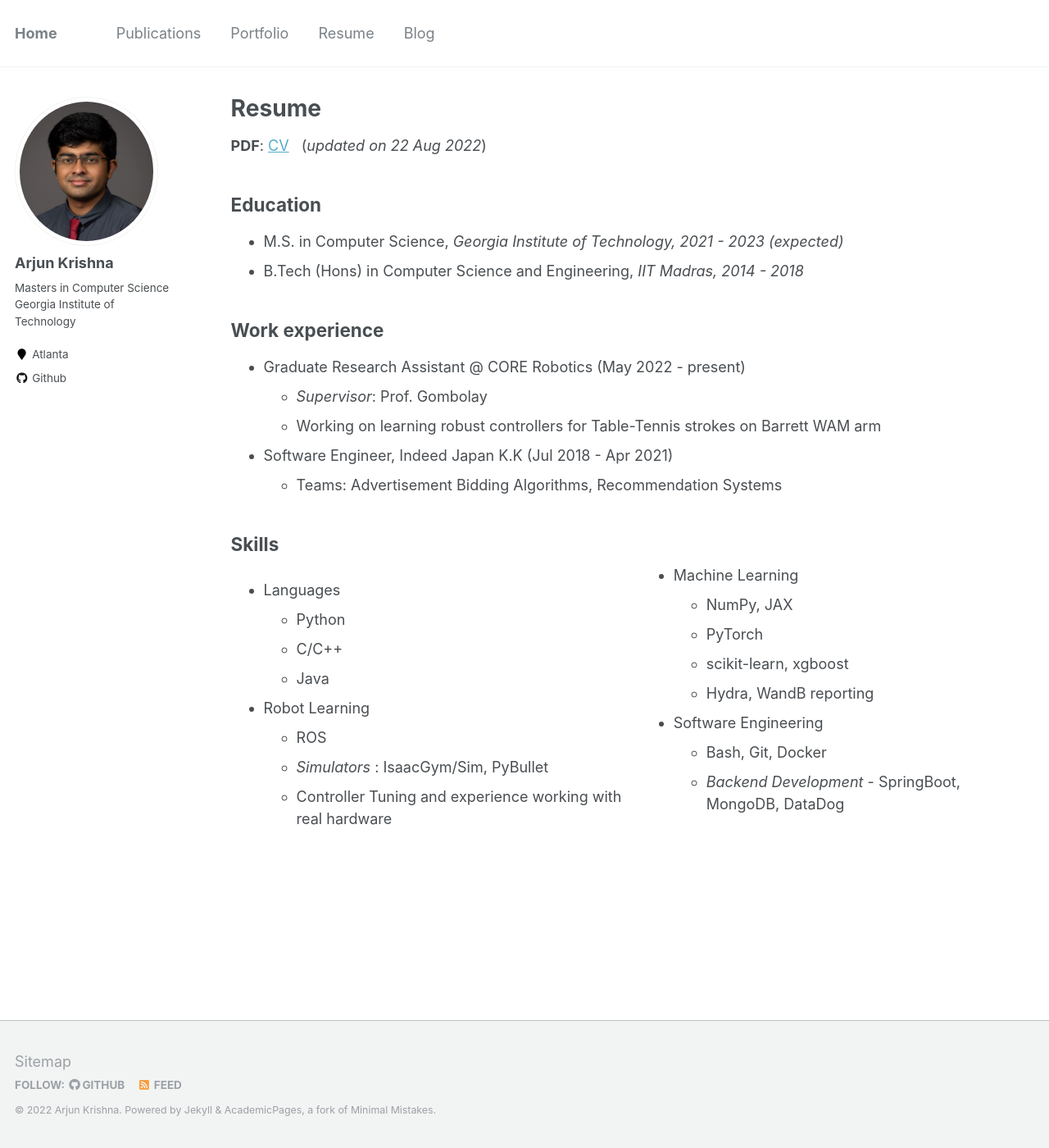
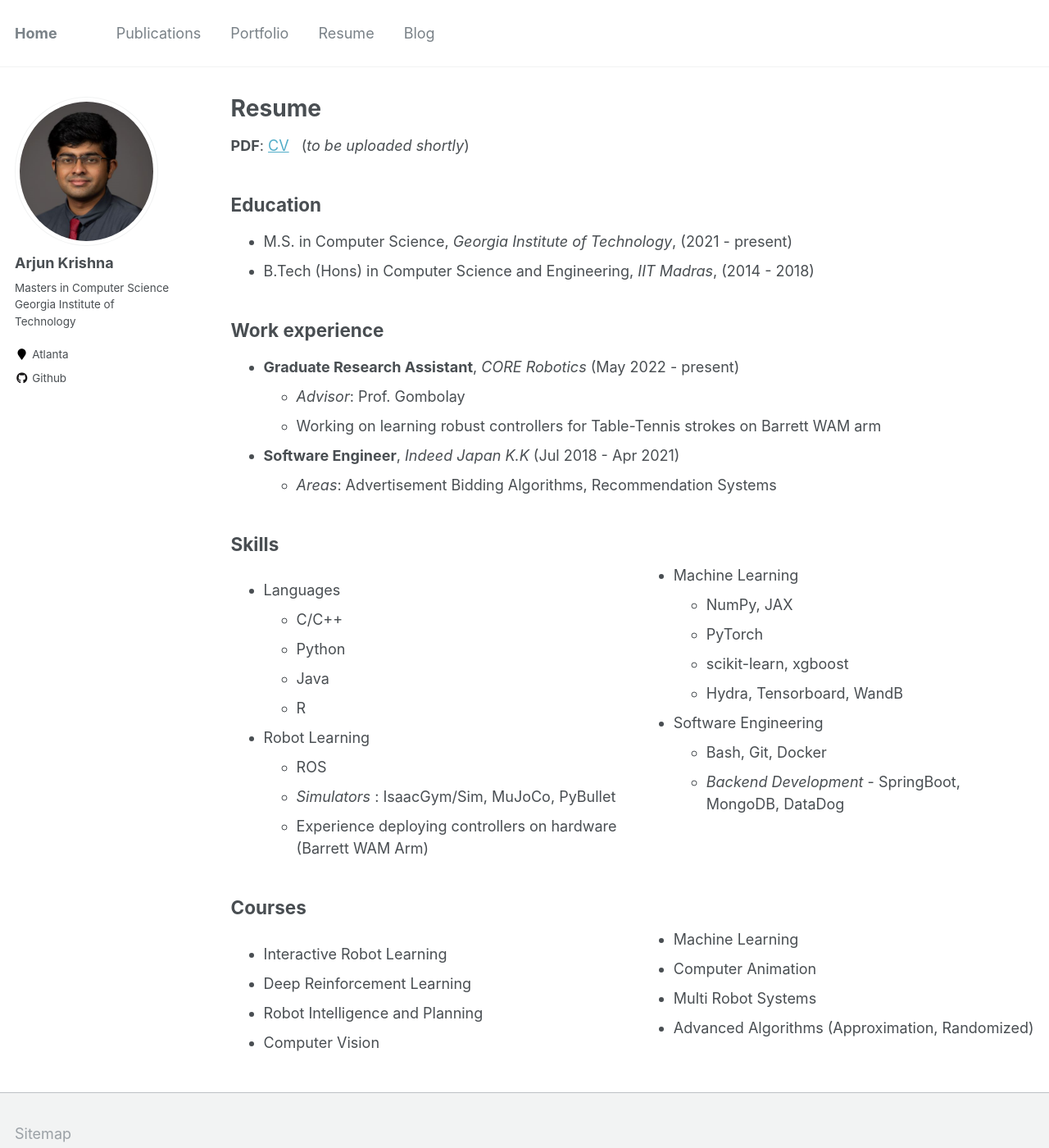
Before and after one commit to arjun-krishna/arjun-krishna.github.io, a Jekyll site: the page built from _pages/resume.md, in a window 1280 px wide and 1400 px high. Shown: the whole window at 82% size. Built offline with Jekyll 4.4.1, drawn with Linux system fonts in a browser that asks for light colours.

Commit message:
update pubs and resume

```diff
--- a/_pages/resume.md
+++ b/_pages/resume.md
@@ -8,23 +8,23 @@ redirect_from:
   - /cv
 ---
 <p style="text-align:left">
-  <b>PDF</b>: <a href="www.google.com">CV</a>
-  <span style="margin-left:10px">(<i>updated on 22 Aug 2022</i>)</span>
+  <b>PDF</b>: <a href="#">CV</a>
+  <span style="margin-left:10px">(<i>to be uploaded shortly</i>)</span>
 </p>
 
 Education
 -----------
-* M.S. in Computer Science, _Georgia Institute of Technology, 2021 - 2023 (expected)_
-* B.Tech (Hons) in Computer Science and Engineering, _IIT Madras, 2014 - 2018_
+* M.S. in Computer Science, _Georgia Institute of Technology_, (2021 - present)
+* B.Tech (Hons) in Computer Science and Engineering, _IIT Madras_, (2014 - 2018)
 
 Work experience
 ----------------
-* Graduate Research Assistant @ CORE Robotics (May 2022 - present)
-  * _Supervisor_: Prof. Gombolay
+* **Graduate Research Assistant**, _CORE Robotics_ (May 2022 - present)
+  * _Advisor_: Prof. Gombolay
   * Working on learning robust controllers for Table-Tennis strokes on Barrett WAM arm
 
-* Software Engineer, Indeed Japan K.K (Jul 2018 - Apr 2021)
-  * Teams: Advertisement Bidding Algorithms, Recommendation Systems
+* **Software Engineer**, _Indeed Japan K.K_ (Jul 2018 - Apr 2021)
+  * _Areas_: Advertisement Bidding Algorithms, Recommendation Systems
 
 Skills
 --------
@@ -32,22 +32,23 @@ Skills
 <ul>
   <li> Languages </li>
   <ul>
+    <li> C/C++ </li>
     <li> Python </li>
-    <li> C/C++ </li>
     <li> Java </li>
+    <li> R </li>
   </ul>
   <li> Robot Learning </li>
   <ul>
     <li> ROS </li>
-    <li> <i> Simulators </i>: IsaacGym/Sim, PyBullet </li>
-    <li> Controller Tuning and experience working with real hardware</li>
+    <li> <i> Simulators </i>: IsaacGym/Sim, MuJoCo, PyBullet </li>
+    <li> Experience deploying controllers on hardware (Barrett WAM Arm)</li>
   </ul>
   <li> Machine Learning </li>
   <ul>
     <li> NumPy, JAX </li>
     <li> PyTorch </li>
     <li> scikit-learn, xgboost </li>
-    <li> Hydra, WandB reporting </li>
+    <li> Hydra, Tensorboard, WandB </li>
   </ul>
   <li> Software Engineering </li>
   <ul>
@@ -57,7 +58,7 @@ Skills
 </ul>
 </div>
 
-<!--
+
 Courses
 --------
 
@@ -69,9 +70,12 @@ Courses
     <li> Computer Vision </li>
     <li> Machine Learning </li>
     <li> Computer Animation </li>
+    <li> Multi Robot Systems </li>
+    <li> Advanced Algorithms (Approximation, Randomized) </li>
   </ul>
 </div>
 
+<!--
 Publications
 ======
   <ul>{% for post in site.publications %}
```
Also changed, not shown: _pages/publications.md (+5 -5 lines).
